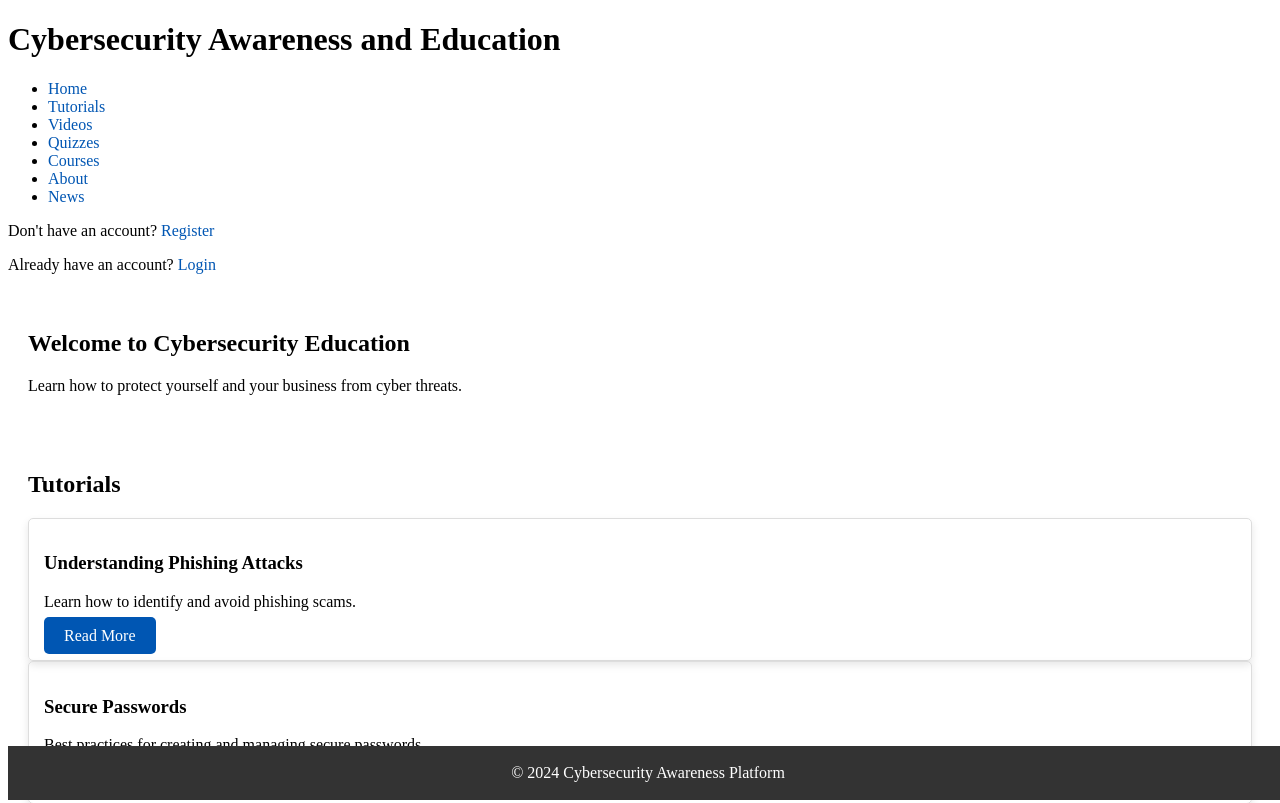
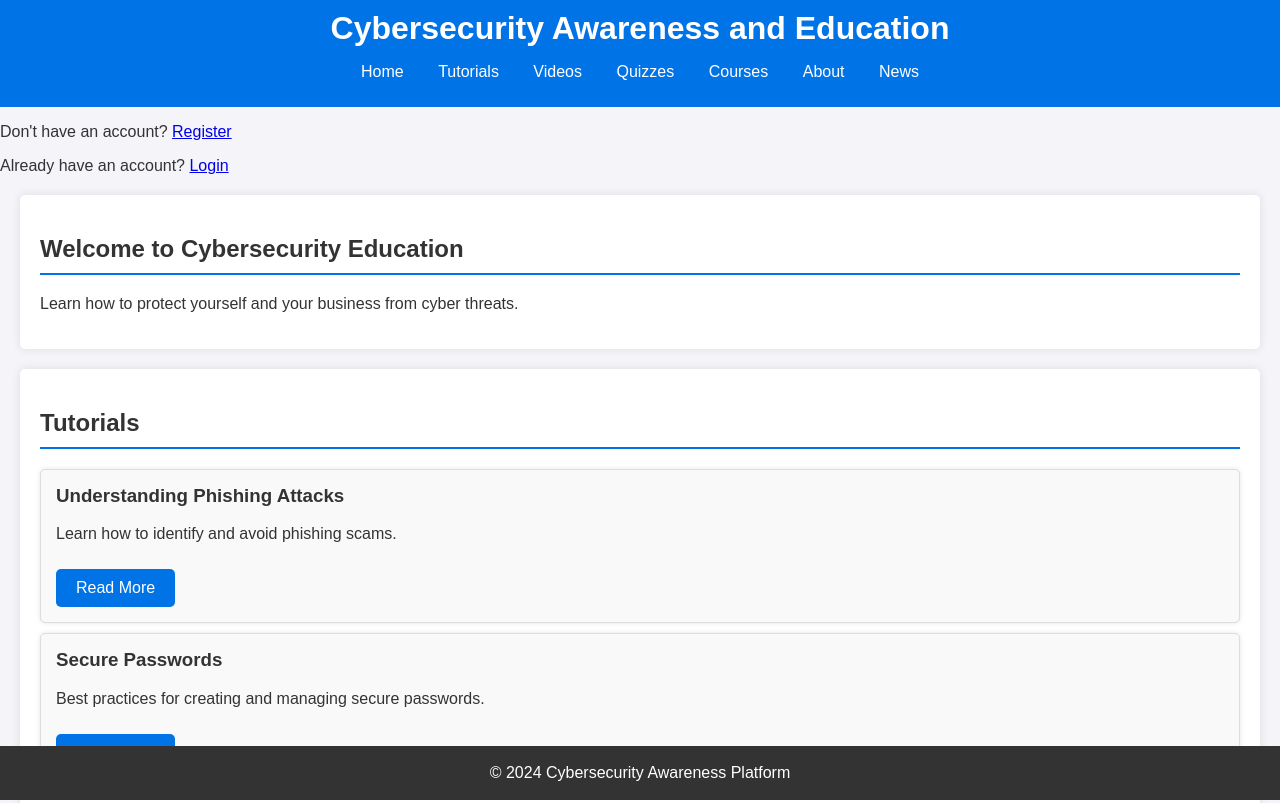
Before and after one commit to calebheller7/cyberplatform, a plain HTML site: page index.html in a window 1280 px wide. Shown: the top 803 px of the page. Drawn offline with Linux system fonts and the light colour scheme; files that its build step writes are made by us from their sources; no server answers.

Commit message:
Add files via upload

```diff
--- a/cyberstyles.css
+++ b/cyberstyles.css
@@ -1,190 +1,86 @@
-/* External Style Sheet */
+/* Main Styles for Cybersecurity Awareness Platform */
 
-/* Style for the entire form container */
-#form-container {
-    width: 50%;
-    margin: auto;
+body {
+    font-family: Arial, sans-serif;
+    margin: 0;
+    padding: 0;
+    background-color: #f4f4f9;
+    color: #333;
+}
+
+header {
+    background-color: #0073e6;
+    color: white;
+    padding: 10px 0;
+    text-align: center;
+}
+
+header h1 {
+    margin: 0;
+    font-size: 2em;
+}
+
+nav ul {
+    list-style: none;
+    padding: 0;
+}
+
+nav ul li {
+    display: inline;
+    margin: 0 15px;
+}
+
+nav ul li a {
+    color: white;
+    text-decoration: none;
+}
+
+.content-section {
     padding: 20px;
-    background-color: #f4f4f9;
-    border: 1px solid #ddd;
-    border-radius: 10px;
+    margin: 20px;
+    background-color: white;
+    border-radius: 5px;
     box-shadow: 0 0 10px rgba(0, 0, 0, 0.1);
 }
 
-/* Style for the form title */
-.form-title {
-    text-align: center;
-    color: #2c3e50;
-    font-family: 'Arial', sans-serif;
-    font-size: 24px;
-    margin-bottom: 20px;
+h2 {
+    border-bottom: 2px solid #0073e6;
+    padding-bottom: 10px;
 }
 
-/* Style for each form section */
-.form-section {
-    margin-bottom: 15px;
+.card, .video-card, .quiz, .course-card {
+    border: 1px solid #ddd;
+    border-radius: 5px;
+    padding: 15px;
+    margin: 10px 0;
+    box-shadow: 0 0 5px rgba(0, 0, 0, 0.1);
+    background-color: #f9f9f9;
 }
 
-/* Style for form labels */
-label {
-    display: block;
-    margin-bottom: 5px;
-    color: #34495e;
-    font-weight: bold;
+.card h3, .quiz h3, .course-card h3 {
+    margin-top: 0;
 }
 
-/* Style for form inputs */
-input[type="text"],
-input[type="number"],
-select {
-    width: calc(100% - 12px);
-    padding: 10px;
-    margin-bottom: 10px;
-    border: 1px solid #ccc;
-    border-radius: 5px;
-    font-size: 16px;
-    box-sizing: border-box;
-}
-
-/* Style for the radio group */
-.radio-group {
-    display: flex;
-    flex-wrap: wrap;
-    gap: 10px;
-}
-
-/* Style for individual radio buttons */
-.radio-group label {
-    display: flex;
-    align-items: center;
-    font-weight: normal;
-}
-
-/* Style for the submit button */
-#submit-button {
-    display: block;
-    width: 100%;
-    padding: 10px;
-    background-color: #3498db;
-    border: none;
-    border-radius: 5px;
+.button {
+    display: inline-block;
+    padding: 10px 20px;
+    margin-top: 10px;
     color: white;
-    font-size: 18px;
-    cursor: pointer;
-}
-
-#submit-button:hover {
-    background-color: #2980b9;
-}
-
-/* Overriding the input border color for favorite-color using inline CSS */
-#favorite-color {
-    border-color: #3498db !important;
-}
-
-/* Style for the color table */
-.color-table {
-    width: 100%;
-    border-collapse: collapse;
-    margin-top: 10px;
-}
-
-.color-table td {
-    padding: 8px;
-    border: 1px solid #ddd;
-    text-align: center;
-}
-
-.color-table td:first-child {
-    width: 50px;
-}
-
-/* Responsive design for different screen sizes */
-@media (max-width: 768px) {
-    .content-section {
-        padding: 10px;
-    }
-}
-
-/* Accessible color contrast */
-button, .button {
-    background-color: #0056b3;
-    color: #fff;
-    border: none;
-    padding: 10px 20px;
+    background-color: #0073e6;
     text-decoration: none;
     border-radius: 5px;
 }
 
-button:hover, .button:hover {
-    background-color: #004080;
+.button:hover {
+    background-color: #005bb5;
 }
 
-/* Focus indicators for accessibility */
-:focus {
-    outline: 2px solid #ffbf47;
+footer {
+    text-align: center;
+    padding: 20px;
+    background-color: #333;
+    color: white;
+    position: fixed;
+    width: 100%;
+    bottom: 0;
 }
-
-/* Base styles */
-.button {
-    background-color: #0056b3;
-    color: #fff;
-    border: none;
-    padding: 10px 20px;
-    text-decoration: none;
-    border-radius: 5px;
-    transition: all 0.3s ease;
-}
-
-.button:hover {
-    background-color: #004080;
-    transform: scale(1.05);
-    box-shadow: 0 4px 8px rgba(0, 0, 0, 0.3);
-}
-
-.card {
-    border: 1px solid #ddd;
-    border-radius: 5px;
-    padding: 15px;
-    transition: all 0.3s ease;
-    box-shadow: 0 4px 8px rgba(0, 0, 0, 0.1);
-}
-
-.card:hover {
-    border-color: #0056b3;
-    transform: scale(1.03);
-    box-shadow: 0 8px 16px rgba(0, 0, 0, 0.2);
-}
-
-img {
-    transition: all 0.3s ease;
-}
-
-img:hover {
-    opacity: 0.8;
-    transform: scale(1.1);
-    filter: brightness(1.1);
-}
-
-a {
-    color: #0056b3;
-    text-decoration: none;
-    transition: color 0.3s ease, text-decoration 0.3s ease;
-}
-
-a:hover {
-    color: #003d7a;
-    text-decoration: underline;
-}
-
-.content-section {
-    padding: 20px;
-    border-radius: 5px;
-    transition: background-color 0.3s ease, transform 0.3s ease;
-}
-
-.content-section:hover {
-    background-color: #f0f8ff;
-    transform: translateY(-5px);
-    box-shadow: 0 4px 12px rgba(0, 0, 0, 0.1);
-}
```
